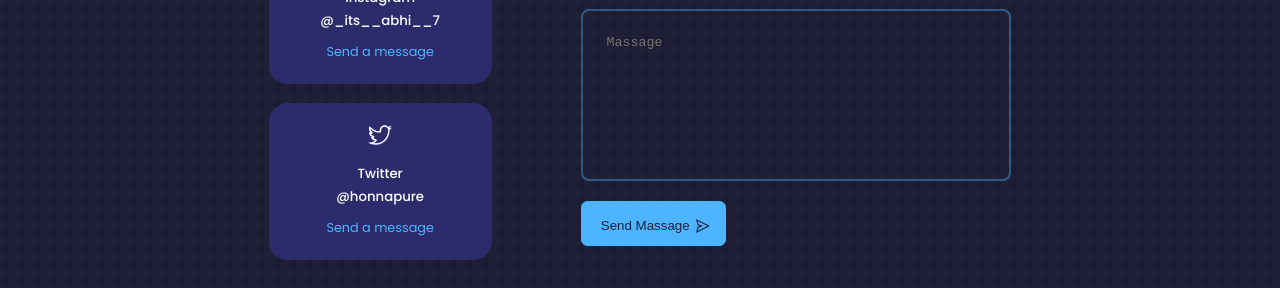
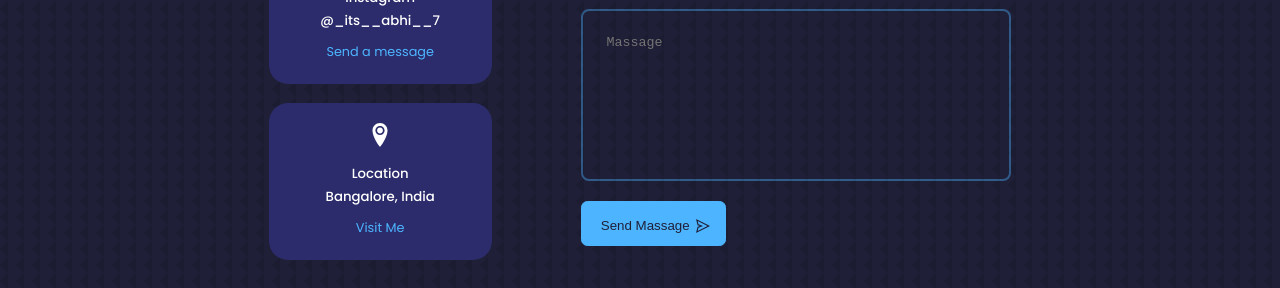
Before and after one commit to its-abhishek/AbhishekHonnapure, a React (Create React App) app in the folder react-portfolio-website/: page / in a window 1280 px wide. Shown: the part 3679-3967 px from the top of the page. Built offline with nearby package versions, Linux system fonts and the light colour scheme.

Commit message:
added location - Abhishek

```diff
--- a/react-portfolio-website/src/components/contact/contact.jsx
+++ b/react-portfolio-website/src/components/contact/contact.jsx
@@ -1,7 +1,7 @@
 import React from 'react'
 import './contact.css'
 import {MdOutlineEmail} from 'react-icons/md'
-import {TfiTwitter} from 'react-icons/tfi'
+import {ImLocation2} from 'react-icons/im'
 import {BsInstagram} from 'react-icons/bs'
 import {AiOutlineSend} from 'react-icons/ai'
 import { useRef } from 'react';
@@ -37,10 +37,10 @@ const Contact = () => {
               <a href='https://www.instagram.com/_its__abhi__7/' target='_blank'>Send a message</a>
             </article>
             <article className='contact__option'>
-              <TfiTwitter className='contact__option-icon'/>
-              <h5>Twitter</h5>
-              <h5>@honnapure</h5>
-              <a href='https://twitter.com/honnapure/following' target='_blank'>Send a message</a>
+              <ImLocation2 className='contact__option-icon'/>
+              <h5>Location</h5>
+              <h5>Bangalore, India</h5>
+              <a href='https://goo.gl/maps/urfTie1z58rKJRys5' target='_blank'>Visit Me</a>
             </article>
           </div>
           {/*End Of Contact section*/}
```
